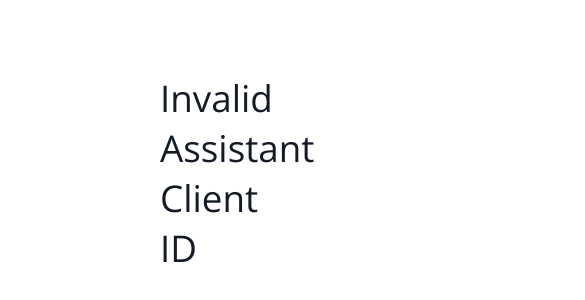
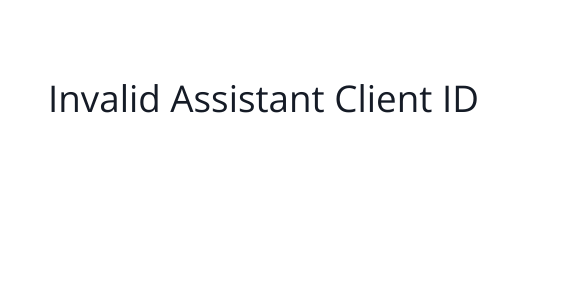
Before and after one commit to 0xcaff/asana-action, a React (Create React App) app in the folder configurator/: page /assistant/link in a window 390 px wide. Shown: the part 112-412 px from the top of the page, 585 px wide, since content can reach past the window. Built offline with nearby package versions, Linux system fonts and the light colour scheme.

Commit message:
Mobile Friendly Authentication Pages

```diff
--- a/configurator/src/components/App.tsx
+++ b/configurator/src/components/App.tsx
@@ -18,6 +18,8 @@ export const App = () => (
   <BrowserRouter>
     <ApolloProvider client={client}>
       <Switch>
+        <Route exact path={landingPage} render={() => <LandingPage />} />
+
         <Route
           exact
           path="/assistant/link"
@@ -43,8 +45,6 @@ export const App = () => (
             );
           }}
         />
-
-        <Route exact path={landingPage} render={() => <LandingPage />} />
 
         <Route
           exact
--- a/configurator/src/components/LandingPage.tsx
+++ b/configurator/src/components/LandingPage.tsx
@@ -10,8 +10,8 @@ import {
   Heading,
   white
 } from "./styledComponents";
-import { asanaAuthorizationUrl } from "../asana";
 
+// TODO: Add Call to Action
 export const LandingPage = () => (
   <React.Fragment>
     <Background>
@@ -30,7 +30,7 @@ export const LandingPage = () => (
       </LeadText>
 
       <Action>
-        <ActionLink href={asanaAuthorizationUrl}>Get Started!</ActionLink>
+        <ActionLink>Get Started!</ActionLink>
       </Action>
     </CircleContainer>
   </React.Fragment>
--- a/configurator/src/components/styledComponents.tsx
+++ b/configurator/src/components/styledComponents.tsx
@@ -32,9 +32,11 @@ export const Heading = styled.h1`
 `;
 
 export const Content = styled.div`
+  min-width: 600px;
   max-width: 600px;
-  margin-left: 10em;
-  margin-right: 10em;
+  margin-left: 3em;
+  margin-right: 3em;
+
   margin-top: 10em;
 
   display: flex;
```
